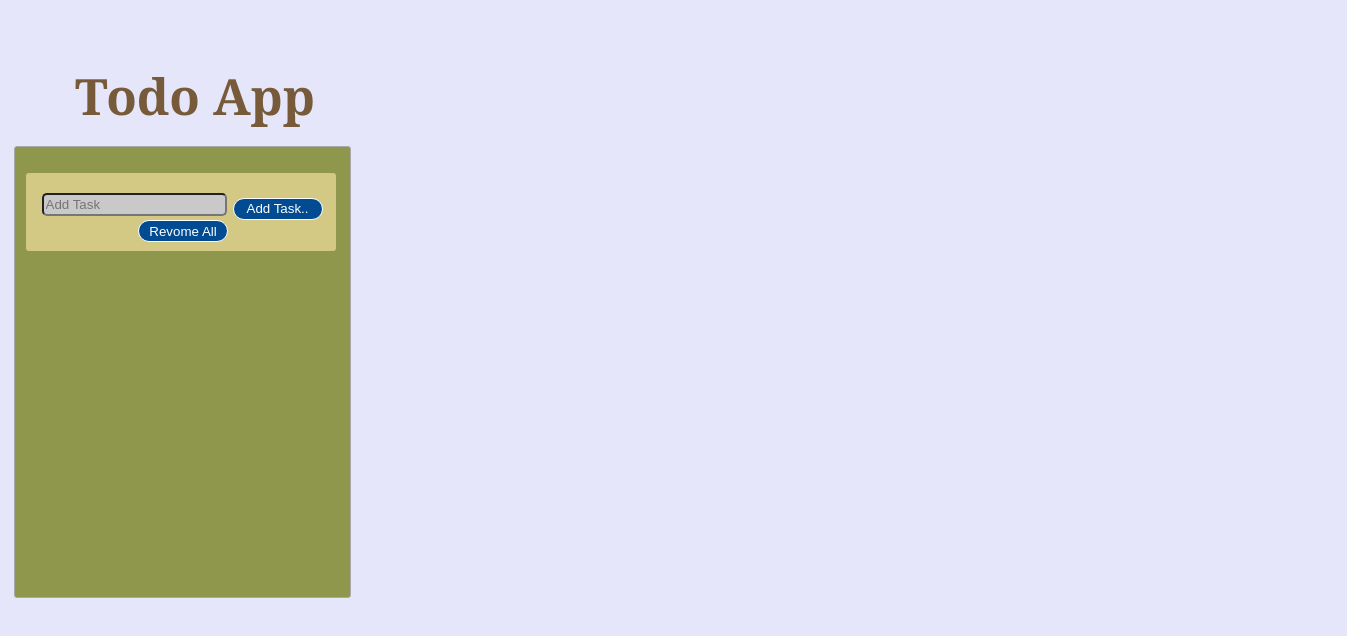
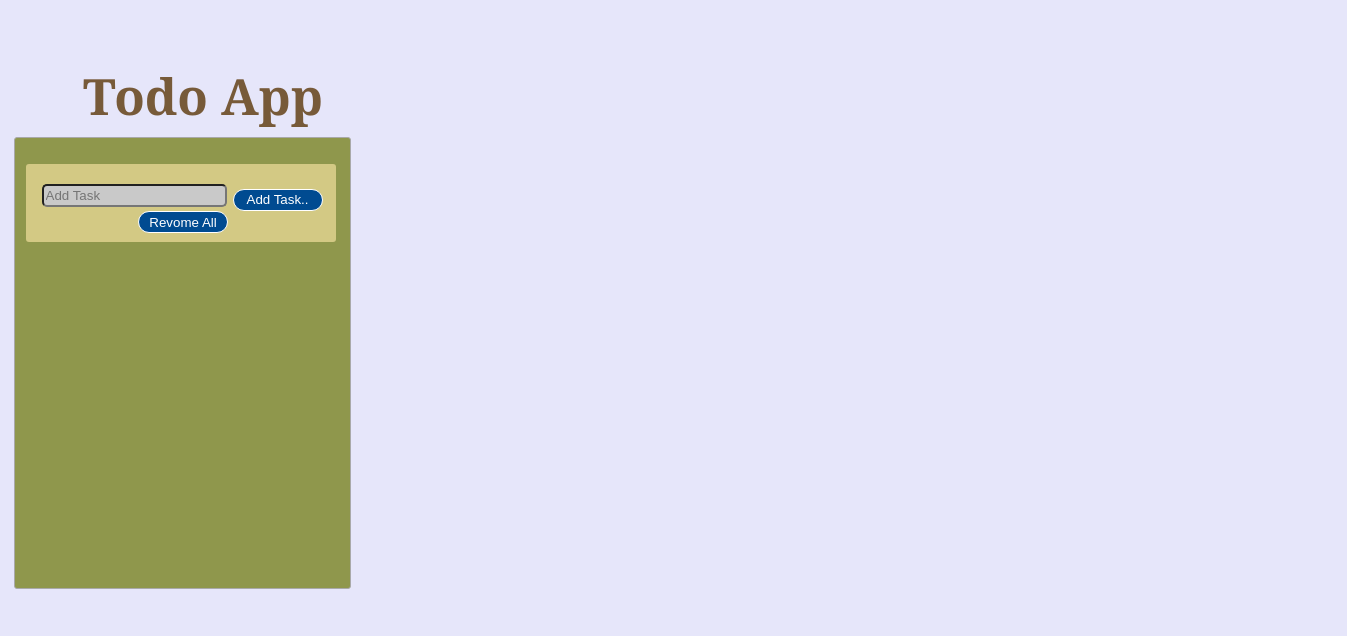
Before and after one commit to suleman-721/TodoList, a plain HTML site: page index.html in a window 1280 px wide. Shown: the whole page, 1347 px wide, since content can reach past the window. Drawn offline with Linux system fonts and the light colour scheme.

Commit message:
Add files via upload

```diff
--- a/style.css
+++ b/style.css
@@ -8,7 +8,7 @@ img{
 .mainDiv{
    border:1px solid darkgray;
     position:relative;
-     top: 138px;
+         top: 2px;
      left: 26px;;
     background-color: #8F974C;
     min-width:50px;
@@ -59,7 +59,7 @@ color:#222222;
 h1{
     color: #775A39;
     font-family: Cambria, Cochin, Georgia, Times, Times New Roman, serif;
-    position: fixed;
+    position: relative;
     font-size: 50px;
     top: 28px;
     left: 75px;
```
